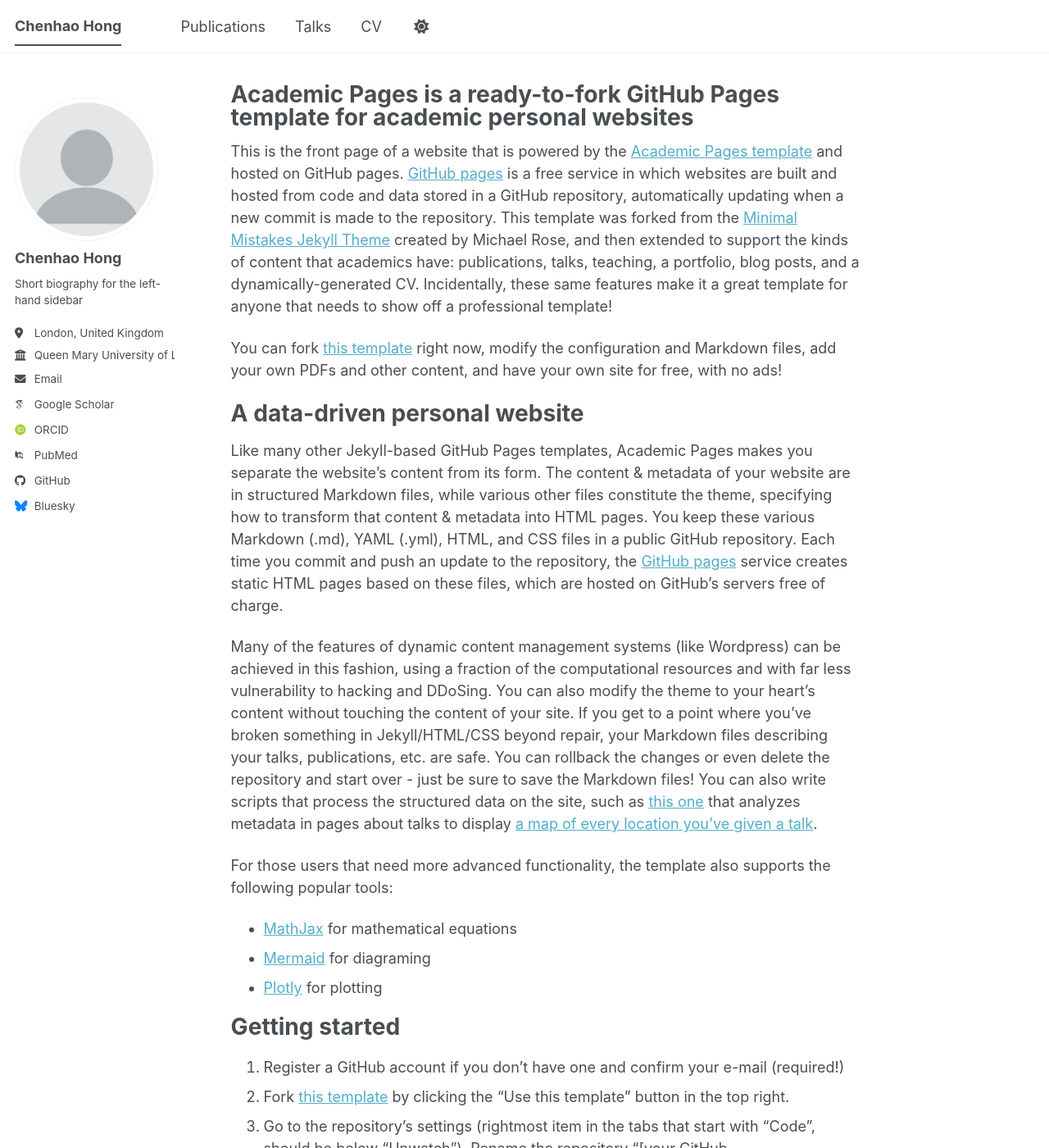
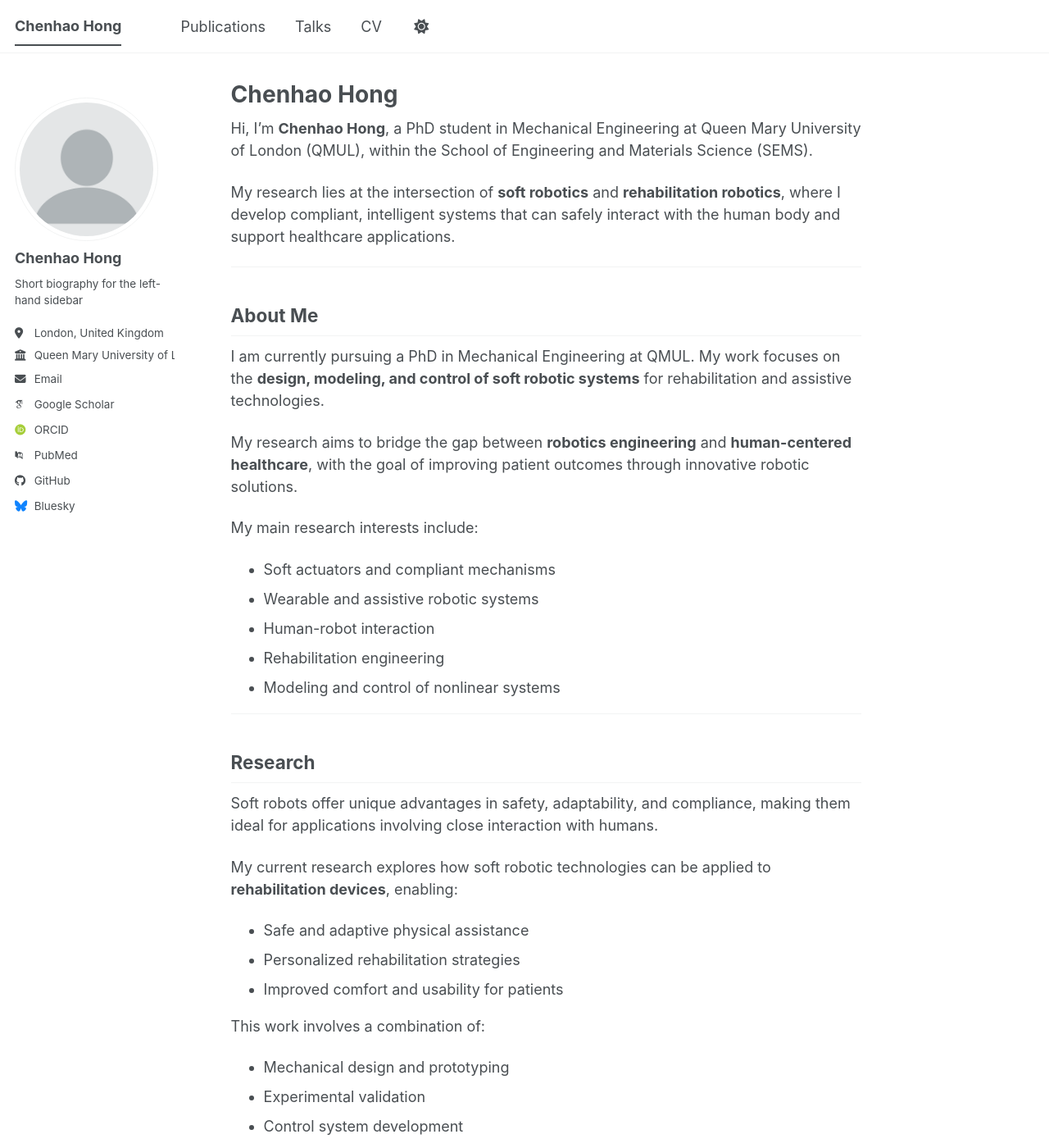
Before and after one commit to chenhao-hong/chenhao-hong.github.io, a Jekyll site: the page built from _pages/about.md, in a window 1280 px wide and 1400 px high. Shown: the whole window at 82% size. Built offline with Jekyll 4.4.1, drawn with Linux system fonts in a browser that asks for light colours; some web fonts are replaced; a script bundle is joined from its source files by our own code; library files that are not in the unit come from our copies; some of the changed text lies outside the part shown.

Commit message:
Update about.md
updated "about"

```diff
--- a/_pages/about.md
+++ b/_pages/about.md
@@ -1,56 +1,60 @@
 ---
 permalink: /
-title: "Academic Pages is a ready-to-fork GitHub Pages template for academic personal websites"
+title: "Chenhao Hong"
 author_profile: true
 redirect_from:
   - /about/
   - /about.html
 ---
 
-This is the front page of a website that is powered by the [Academic Pages template](https://github.com/academicpages/academicpages.github.io) and hosted on GitHub pages. [GitHub pages](https://pages.github.com) is a free service in which websites are built and hosted from code and data stored in a GitHub repository, automatically updating when a new commit is made to the repository. This template was forked from the [Minimal Mistakes Jekyll Theme](https://mmistakes.github.io/minimal-mistakes/) created by Michael Rose, and then extended to support the kinds of content that academics have: publications, talks, teaching, a portfolio, blog posts, and a dynamically-generated CV. Incidentally, these same features make it a great template for anyone that needs to show off a professional template!
+Hi, I’m **Chenhao Hong**, a PhD student in Mechanical Engineering at Queen Mary University of London (QMUL), within the School of Engineering and Materials Science (SEMS).
 
- You can fork [this template](https://github.com/academicpages/academicpages.github.io) right now, modify the configuration and Markdown files, add your own PDFs and other content, and have your own site for free, with no ads!
+My research lies at the intersection of **soft robotics** and **rehabilitation robotics**, where I develop compliant, intelligent systems that can safely interact with the human body and support healthcare applications.
 
-A data-driven personal website
-======
-Like many other Jekyll-based GitHub Pages templates, Academic Pages makes you separate the website's content from its form. The content & metadata of your website are in structured Markdown files, while various other files constitute the theme, specifying how to transform that content & metadata into HTML pages. You keep these various Markdown (.md), YAML (.yml), HTML, and CSS files in a public GitHub repository. Each time you commit and push an update to the repository, the [GitHub pages](https://pages.github.com/) service creates static HTML pages based on these files, which are hosted on GitHub's servers free of charge.
+---
 
-Many of the features of dynamic content management systems (like Wordpress) can be achieved in this fashion, using a fraction of the computational resources and with far less vulnerability to hacking and DDoSing. You can also modify the theme to your heart's content without touching the content of your site. If you get to a point where you've broken something in Jekyll/HTML/CSS beyond repair, your Markdown files describing your talks, publications, etc. are safe. You can rollback the changes or even delete the repository and start over - just be sure to save the Markdown files! You can also write scripts that process the structured data on the site, such as [this one](https://github.com/academicpages/academicpages.github.io/blob/master/talkmap.ipynb) that analyzes metadata in pages about talks to display [a map of every location you've given a talk](https://academicpages.github.io/talkmap.html).
+## About Me
 
-For those users that need more advanced functionality, the template also supports the following popular tools:
-- [MathJax](https://www.mathjax.org/) for mathematical equations
-- [Mermaid](https://mermaid.js.org/) for diagraming
-- [Plotly](https://plotly.com/javascript/) for plotting
+I am currently pursuing a PhD in Mechanical Engineering at QMUL. My work focuses on the **design, modeling, and control of soft robotic systems** for rehabilitation and assistive technologies.
 
-Getting started
-======
-1. Register a GitHub account if you don't have one and confirm your e-mail (required!)
-1. Fork [this template](https://github.com/academicpages/academicpages.github.io) by clicking the "Use this template" button in the top right.
-1. Go to the repository's settings (rightmost item in the tabs that start with "Code", should be below "Unwatch"). Rename the repository "[your GitHub username].github.io", which will also be your website's URL.
-1. Set site-wide configuration and create content & metadata (see below -- also see [this set of diffs](https://archive.is/3TPas) showing what files were changed to set up [an example site](https://getorg-testacct.github.io) for a user with the username "getorg-testacct")
-1. Upload any files (like PDFs, .zip files, etc.) to the files/ directory. They will appear at https://[your GitHub username].github.io/files/example.pdf.
-1. Check status by going to the repository settings, in the "GitHub pages" section
+My research aims to bridge the gap between **robotics engineering** and **human-centered healthcare**, with the goal of improving patient outcomes through innovative robotic solutions.
 
-Site-wide configuration
-------
-The main configuration file for the site is in the base directory in [_config.yml](https://github.com/academicpages/academicpages.github.io/blob/master/_config.yml), which defines the content in the sidebars and other site-wide features. You will need to replace the default variables with ones about yourself and your site's github repository. The configuration file for the top menu is in [_data/navigation.yml](https://github.com/academicpages/academicpages.github.io/blob/master/_data/navigation.yml). For example, if you don't have a portfolio or blog posts, you can remove those items from that navigation.yml file to remove them from the header.
+My main research interests include:
+- Soft actuators and compliant mechanisms
+- Wearable and assistive robotic systems
+- Human-robot interaction
+- Rehabilitation engineering
+- Modeling and control of nonlinear systems
 
-Create content & metadata
-------
-For site content, there is one Markdown file for each type of content, which are stored in directories like _publications, _talks, _posts, _teaching, or _pages. For example, each talk is a Markdown file in the [_talks directory](https://github.com/academicpages/academicpages.github.io/tree/master/_talks). At the top of each Markdown file is structured data in YAML about the talk, which the theme will parse to do lots of cool stuff. The same structured data about a talk is used to generate the list of talks on the [Talks page](https://academicpages.github.io/talks), each [individual page](https://academicpages.github.io/talks/2012-03-01-talk-1) for specific talks, the talks section for the [CV page](https://academicpages.github.io/cv), and the [map of places you've given a talk](https://academicpages.github.io/talkmap.html) (if you run this [python file](https://github.com/academicpages/academicpages.github.io/blob/master/talkmap.py) or [Jupyter notebook](https://github.com/academicpages/academicpages.github.io/blob/master/talkmap.ipynb), which creates the HTML for the map based on the contents of the _talks directory).
+---
 
-**Markdown generator**
+## Research
 
-The repository includes [a set of Jupyter notebooks](https://github.com/academicpages/academicpages.github.io/tree/master/markdown_generator
-) that converts a CSV containing structured data about talks or presentations into individual Markdown files that will be properly formatted for the Academic Pages template. The sample CSVs in that directory are the ones I used to create my own personal website at stuartgeiger.com. My usual workflow is that I keep a spreadsheet of my publications and talks, then run the code in these notebooks to generate the Markdown files, then commit and push them to the GitHub repository.
+Soft robots offer unique advantages in safety, adaptability, and compliance, making them ideal for applications involving close interaction with humans.
 
-How to edit your site's GitHub repository
-------
-Many people use a git client to create files on their local computer and then push them to GitHub's servers. If you are not familiar with git, you can directly edit these configuration and Markdown files directly in the github.com interface. Navigate to a file (like [this one](https://github.com/academicpages/academicpages.github.io/blob/master/_talks/2012-03-01-talk-1.md) and click the pencil icon in the top right of the content preview (to the right of the "Raw | Blame | History" buttons). You can delete a file by clicking the trashcan icon to the right of the pencil icon. You can also create new files or upload files by navigating to a directory and clicking the "Create new file" or "Upload files" buttons.
+My current research explores how soft robotic technologies can be applied to **rehabilitation devices**, enabling:
+- Safe and adaptive physical assistance
+- Personalized rehabilitation strategies
+- Improved comfort and usability for patients
 
-Example: editing a Markdown file for a talk
-![Editing a Markdown file for a talk](/images/editing-talk.png)
+This work involves a combination of:
+- Mechanical design and prototyping
+- Experimental validation
+- Control system development
+- Interdisciplinary collaboration with biomechanics and healthcare
 
-For more info
-------
-More info about configuring Academic Pages can be found in [the guide](https://academicpages.github.io/markdown/), the [growing wiki](https://github.com/academicpages/academicpages.github.io/wiki), and you can always [ask a question on GitHub](https://github.com/academicpages/academicpages.github.io/discussions). The [guides for the Minimal Mistakes theme](https://mmistakes.github.io/minimal-mistakes/docs/configuration/) (which this theme was forked from) might also be helpful.
+---
+
+## Publications
+
+(See the **Publications** section for a full list.)
+
+---
+
+## Projects
+
+More details about my ongoing and past projects can be found in the **Portfolio** section.
+
+---
+
+> *Advancing soft robotics for human-centered rehabilitation.*
```
